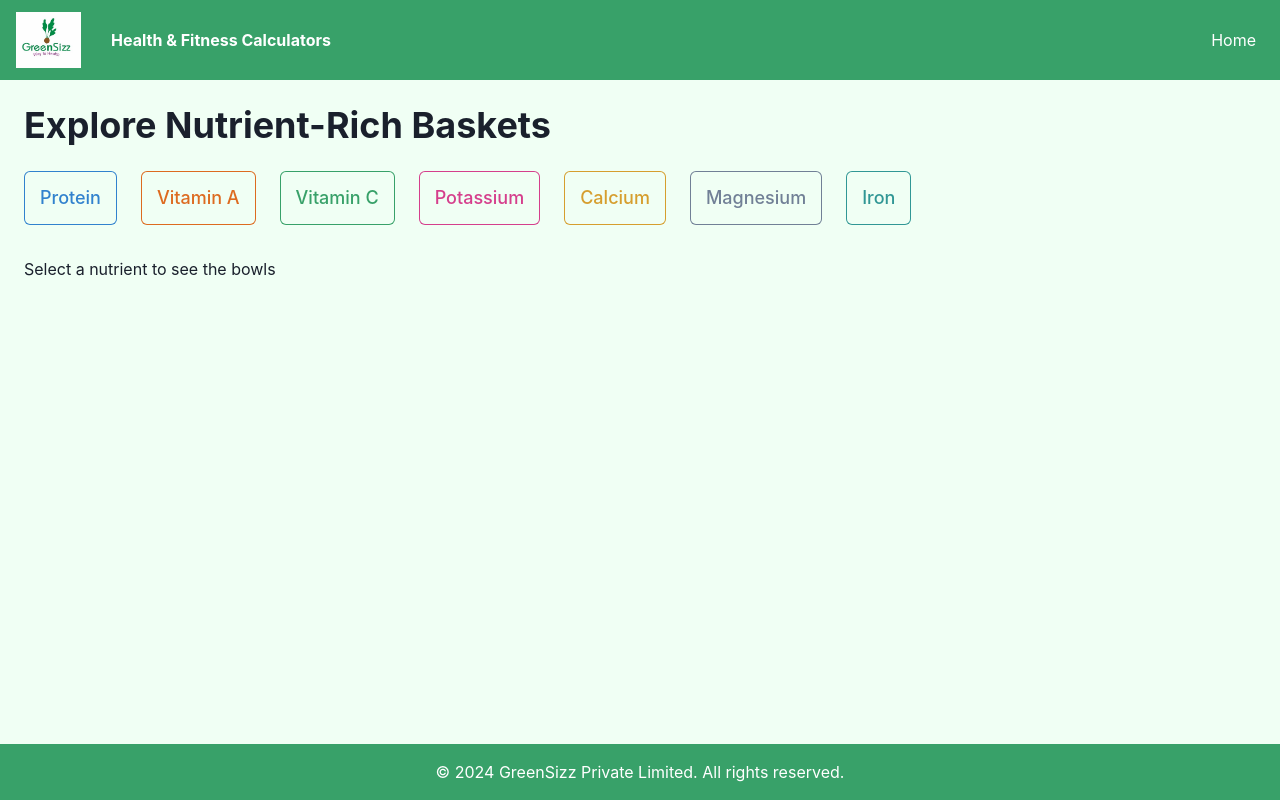
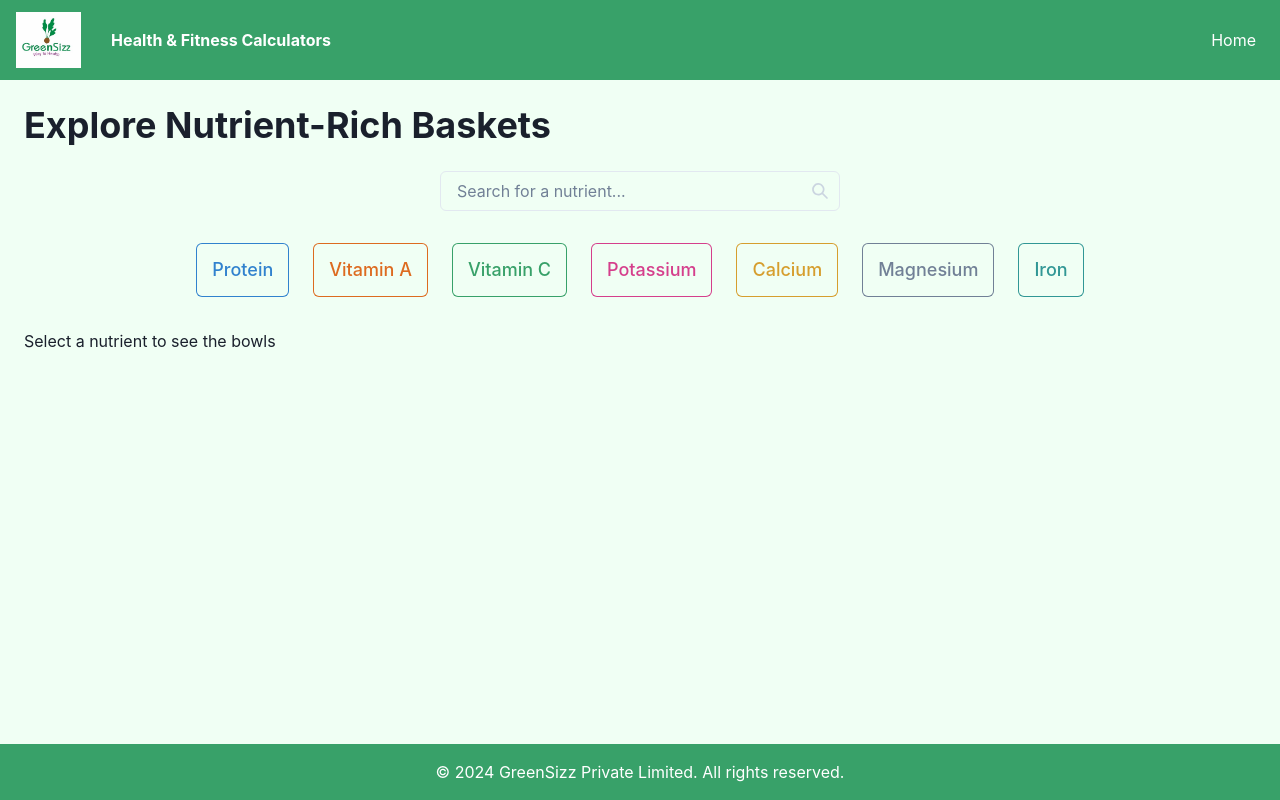
Before and after one commit to acecoder7/Health-Fitness-Calc-GS, a React (Create React App) app in the folder calculator/: page /explore-all in a window 1280 px wide. Built offline with nearby package versions, Linux system fonts and the light colour scheme.

Commit message:
added search bar

```diff
--- a/calculator/package.json
+++ b/calculator/package.json
@@ -3,6 +3,7 @@
   "version": "0.1.0",
   "private": true,
   "dependencies": {
+    "@chakra-ui/icons": "^2.1.1",
     "@chakra-ui/react": "^2.8.2",
     "@emotion/react": "^11.11.4",
     "@emotion/styled": "^11.11.5",
--- a/calculator/src/pages/ExploreAll.js
+++ b/calculator/src/pages/ExploreAll.js
@@ -7,7 +7,12 @@ import {
   Wrap,
   WrapItem,
   Text,
+  Input,
+  InputGroup,
+  InputRightElement,
 } from "@chakra-ui/react";
+
+import { SearchIcon } from "@chakra-ui/icons";
 import proteinData from "../data/proteinData";
 import vitaminAData from "../data/vitaminAData";
 import vitaminCData from "../data/vitaminCData";
@@ -39,15 +44,24 @@ const nutrientTags = [
 
 const ExploreAll = () => {
   const [selectedNutrient, setSelectedNutrient] = useState(null);
+  const [searchTerm, setSearchTerm] = useState("");
 
   const handleNutrientSelect = (nutrient) => {
     setSelectedNutrient(nutrient);
   };
 
+  const handleSearchChange = (event) => {
+    setSearchTerm(event.target.value.toLowerCase());
+  };
+
+  const filteredNutrientTags = nutrientTags.filter((tag) =>
+    tag.label.toLowerCase().includes(searchTerm)
+  );
+
   const renderBowls = () => {
     const data = nutrientDataMap[selectedNutrient];
     if (data) {
-      return data.map((bowl) => <Card key={bowl.id} data={bowl} nutrient={selectedNutrient}/>);
+      return data.map((bowl) => <Card key={bowl.id} data={bowl} nutrient={selectedNutrient} />);
     }
     return <Text>Select a nutrient to see the bowls</Text>;
   };
@@ -58,8 +72,21 @@ const ExploreAll = () => {
         Explore Nutrient-Rich Baskets
       </Heading>
 
-      <Wrap spacing={6} mb={8}>
-        {nutrientTags.map(({ label, color }) => (
+      {/* Search Bar */}
+      <InputGroup mb={8} maxW="400px" mx="auto">
+        <Input
+          placeholder="Search for a nutrient..."
+          value={searchTerm}
+          onChange={handleSearchChange}
+        />
+        <InputRightElement pointerEvents="none">
+          <SearchIcon color="gray.300" />
+        </InputRightElement>
+      </InputGroup>
+
+      {/* Nutrient Tags */}
+      <Wrap spacing={6} mb={8} justify="center">
+        {filteredNutrientTags.map(({ label, color }) => (
           <WrapItem key={label}>
             <Tag
               size="lg"
@@ -76,6 +103,7 @@ const ExploreAll = () => {
         ))}
       </Wrap>
 
+
       <SimpleGrid columns={[1, 2, 3]} spacing={8}>
         {renderBowls()}
       </SimpleGrid>
```
Also changed, not shown: 1 other file (tests, documents, lock files or other folders).
